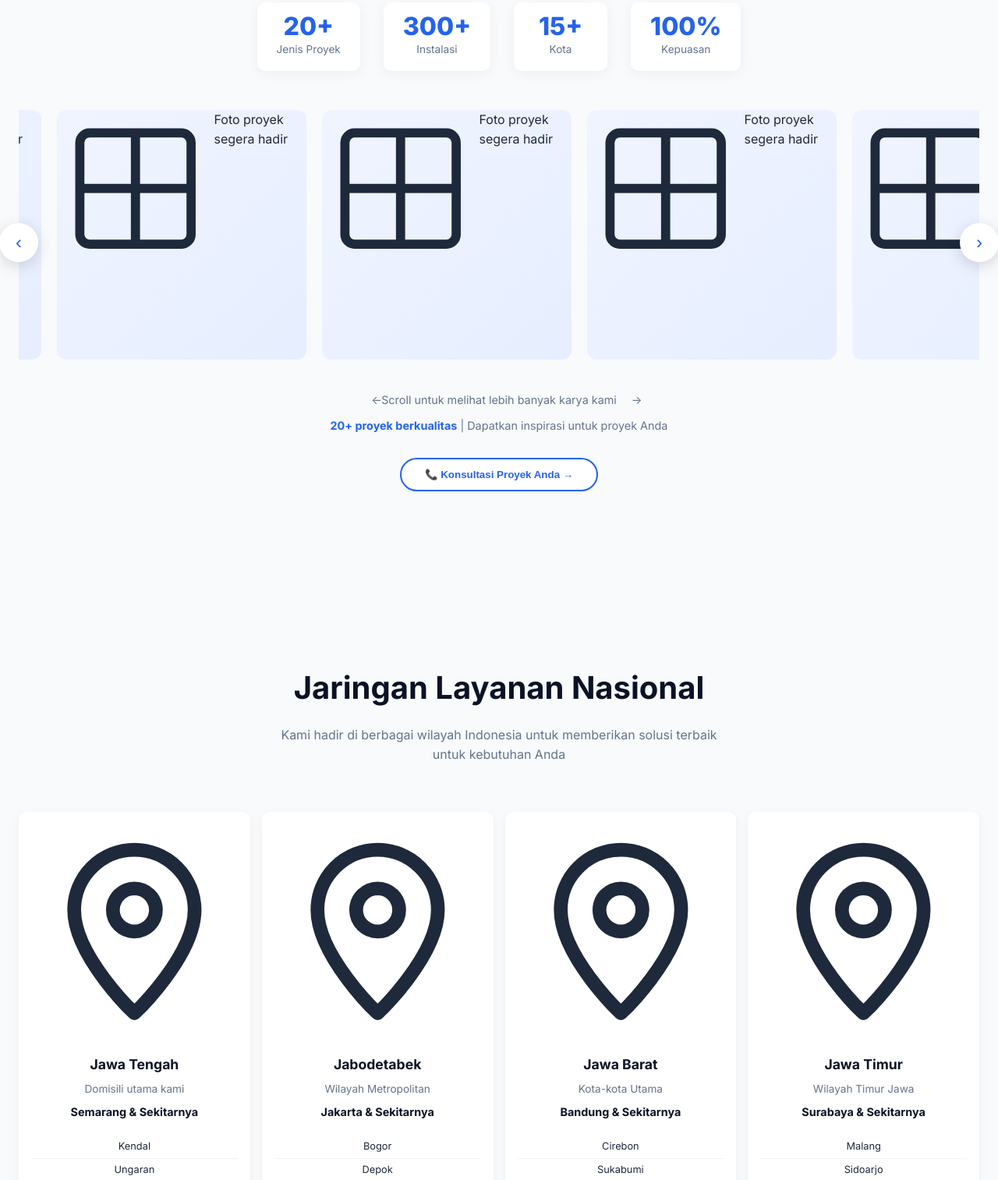
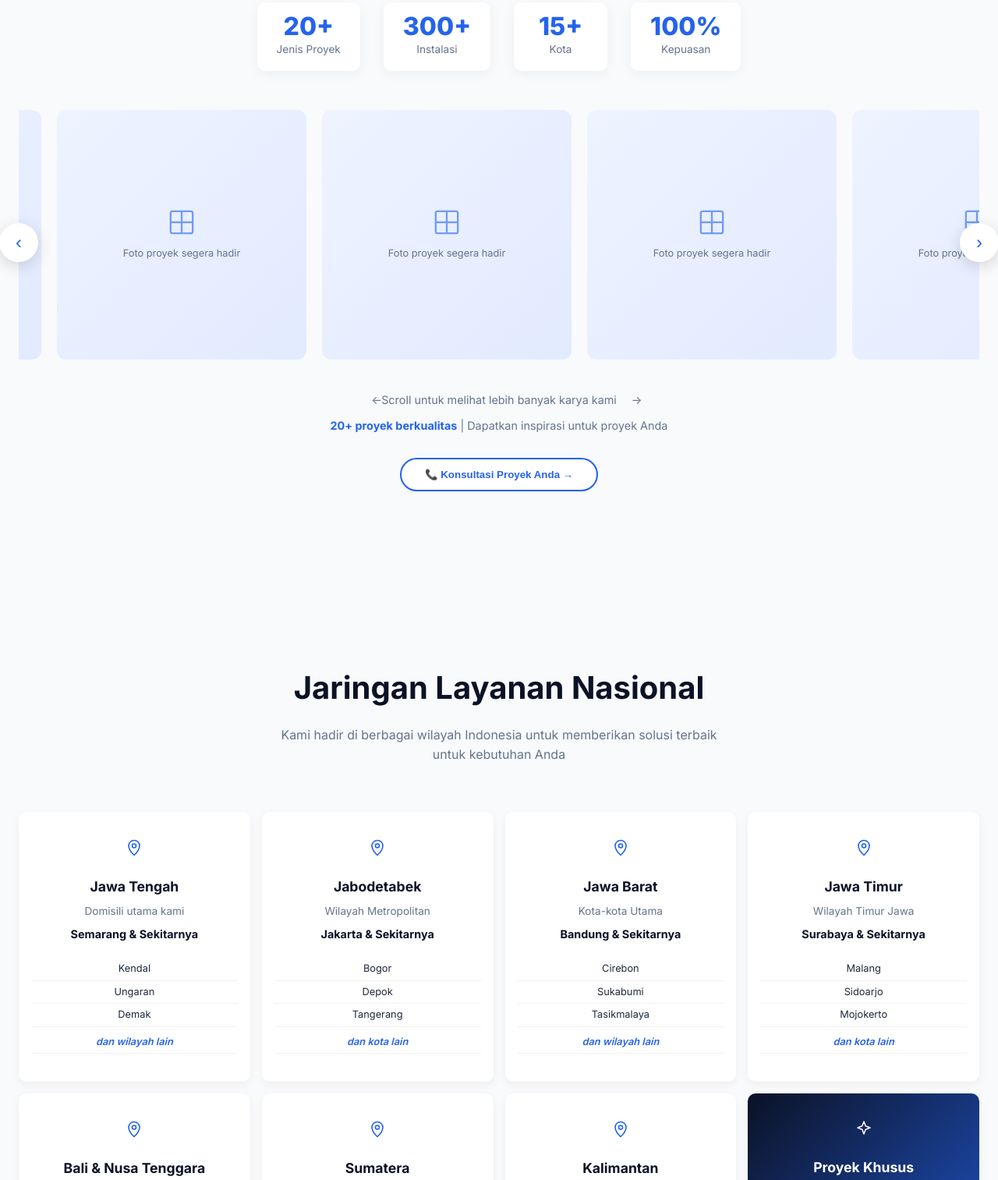
Before and after one commit to gnnjr41-netizen/agglass, a plain HTML site: page index.html in a window 1280 px wide. Shown: the part 2145-3658 px from the top of the page at 78% size. Drawn offline with Linux system fonts and the light colour scheme; some packages are replaced by stand-ins of ours; a script that the page names is missing.

Commit message:
style.css

```diff
--- a/style.css
+++ b/style.css
@@ -280,7 +280,18 @@ a {
     align-items: center;
     justify-content: center;
     margin: 0 auto 24px;
-    font-size: 2rem;
+    color: var(--secondary);
+}
+
+.service-icon svg {
+    width: 34px;
+    height: 34px;
+}
+
+.coverage-card-8 .icon svg,
+.contact-icon svg {
+    width: 24px;
+    height: 24px;
 }
 
 .service-card h3 {
@@ -633,9 +644,14 @@ textarea.form-control {
 }
 
 .coverage-card-8 .icon {
-    font-size: 2rem;
     margin-bottom: 10px;
-    display: block;
+    display: flex;
+    justify-content: center;
+    color: var(--secondary);
+}
+
+.coverage-card-8.highlight-area .icon {
+    color: white;
 }
 
 .coverage-card-8 h3 {
@@ -783,6 +799,31 @@ textarea.form-control {
 
 .gallery-item-scroll:hover .gallery-img-scroll {
     transform: scale(1.05);
+}
+
+.gallery-img-placeholder {
+    display: none;
+    width: 100%;
+    height: 100%;
+    flex-direction: column;
+    align-items: center;
+    justify-content: center;
+    gap: 10px;
+    color: var(--secondary);
+    background: linear-gradient(135deg, #eef3ff, #e2eaff);
+}
+
+.gallery-img-placeholder svg {
+    width: 40px;
+    height: 40px;
+    opacity: 0.6;
+}
+
+.gallery-img-placeholder span {
+    font-size: 0.8rem;
+    color: var(--muted);
+    text-align: center;
+    padding: 0 20px;
 }
 
 .gallery-overlay-scroll {
```
